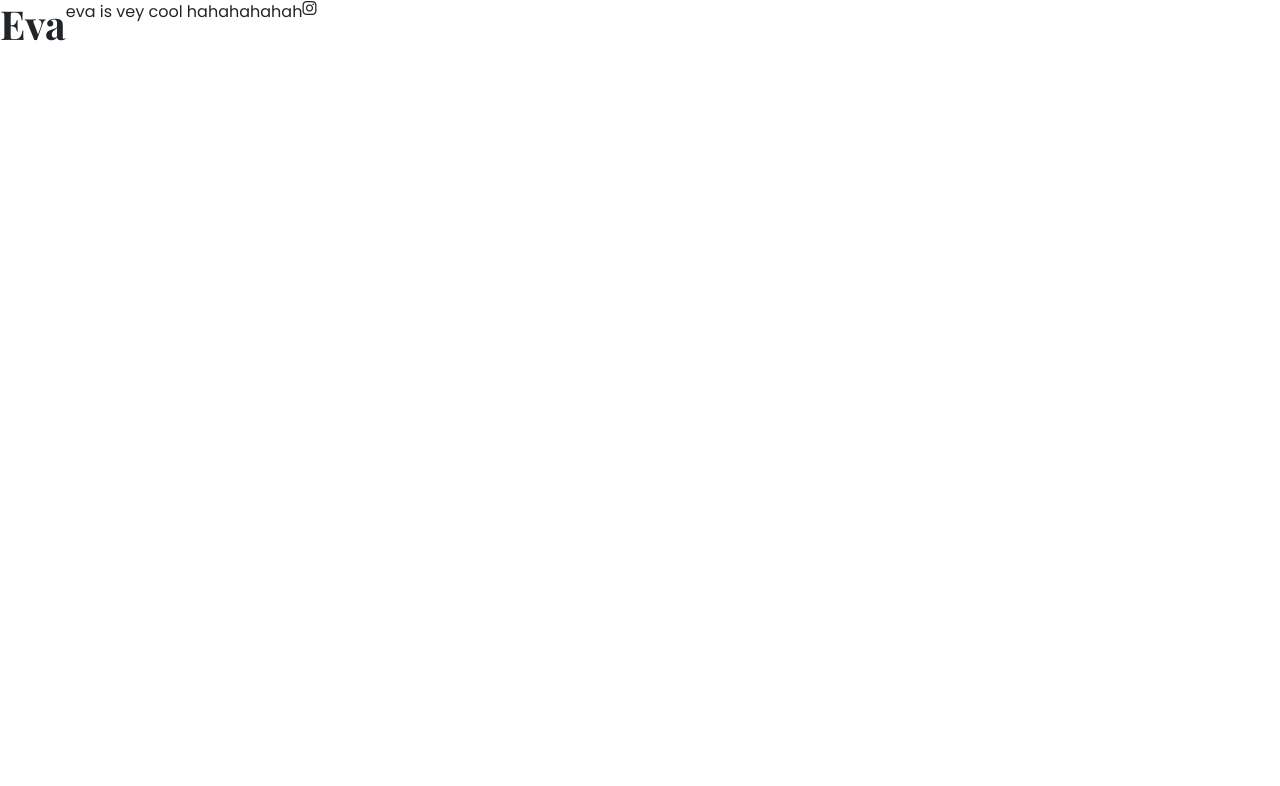
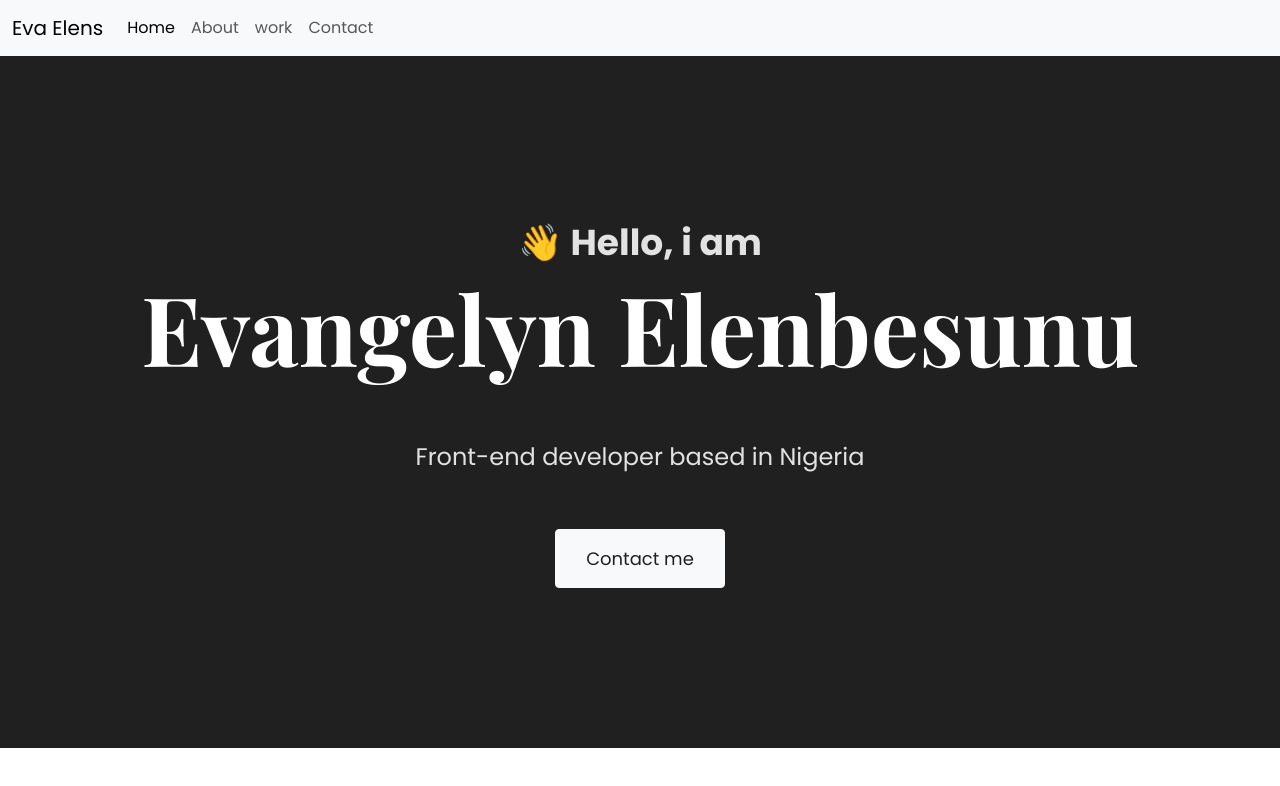
Before and after one commit to Evaelens/portfolio-project, a plain HTML site: page index.html in a window 1280 px wide. Drawn offline with nearby package versions, Linux system fonts and the light colour scheme.

Commit message:
fixed html, added more css and navbar

```diff
--- a/index.html
+++ b/index.html
@@ -2,7 +2,7 @@
 <html lang="en">
 <head>
     <meta charset="UTF-8">
-    <meta name="viewport" content="width=device-width, initial-scale=1.0">
+    <meta name="viewport" content="width=device-width, initial-scale=1.0 maximum-scale=1.0, user-scalable=no">
     <link href="https://cdn.jsdelivr.net/npm/bootstrap@5.3.3/dist/css/bootstrap.min.css" rel="stylesheet" integrity="sha384-QWTKZyjpPEjISv5WaRU9OFeRpok6YctnYmDr5pNlyT2bRjXh0JMhjY6hW+ALEwIH" crossorigin="anonymous">
     <script src="https://cdn.jsdelivr.net/npm/bootstrap@5.3.3/dist/js/bootstrap.bundle.min.js" integrity="sha384-YvpcrYf0tY3lHB60NNkmXc5s9fDVZLESaAA55NDzOxhy9GkcIdslK1eN7N6jIeHz" crossorigin="anonymous"></script>
     <link rel="preconnect" href="https://fonts.googleapis.com">
@@ -13,10 +13,35 @@
     <title>Document</title>
 </head>
 <body>
-    <div class="d-flex">
-        <h1>Eva</h1>
-        <p>eva is vey cool hahahahahah</p>
-        <i class="fa-brands fa-instagram"></i>
+    <nav class="navbar navbar-expand-lg bg-body-tertiary">
+        <div class="container-fluid">
+          <a class="navbar-brand" href="#">Eva Elens</a>
+          <button class="navbar-toggler" type="button" data-bs-toggle="collapse" data-bs-target="#navbarNav" aria-controls="navbarNav" aria-expanded="false" aria-label="Toggle navigation">
+            <span class="navbar-toggler-icon"></span>
+          </button>
+          <div class="collapse navbar-collapse" id="navbarNav">
+            <ul class="navbar-nav">
+              <li class="nav-item">
+                <a class="nav-link active" aria-current="page" href="#">Home</a>
+              </li>
+              <li class="nav-item">
+                <a class="nav-link" href="#">About</a>
+              </li>
+              <li class="nav-item">
+                <a class="nav-link" href="#">work</a>
+              </li>
+              <li class="nav-item">
+                <a class="nav-link" href="#">Contact</a>
+              </li>
+            </ul>
+          </div>
+        </div>
+    </nav>
+    <div class="header">
+        <p>👋 Hello, i am</p>
+        <h1>Evangelyn Elenbesunu</h1>
+        <h2 class="m-5">Front-end developer based in Nigeria</h2>
+        <a href="#" class="btn btn-light">Contact me</a>
     </div>
 </body>
 </html>
--- a/src/styles.css
+++ b/src/styles.css
@@ -1,12 +1,54 @@
-/*
-  font-family: "Playfair Display", serif;
-  font-family: "poppins", sans-serif;
- */
+:root {
+    --heading-Font-family: "Playfair Display", serif;
+    --default-font-family: "poppins", sans-serif;
+    --secondary-color: rgb(226, 226, 227);
+    --primary-color: #202020;
+}
+
+body {
+    font-family: var(--default-font-family);
+}
+
+h1, h2, h3, h4, h5, h6 {
+    color: white;
+    font-family: var(--heading-Font-family);
+}
 
 h1 {
-    font-family: "Playfair Display", serif;
+    font-size: 96px;
+    font-weight: bold;
 }
 
 p {
-    font-family: "poppins", sans-serif;
+    color: white;
+    font-weight: bold;
 }
+
+.header {
+    background-color: var(--primary-color);
+    text-align: center;
+    padding: 160px 0;
+}
+
+.header p {
+    font-size: 36px;
+    font-weight: bold;
+    margin: 0;
+    color: var(--secondary-color);
+}
+
+.header h2 {
+    font-family: var(--default-font-family);
+    font-weight: 400;
+    font-size: 24px;
+    line-height: 2;
+    color: var(--secondary-color);
+}
+
+.btn-light {
+    color: var(--primary-color);
+    border-radius: 4px;
+    font-size: 18px;
+    line-height: 27px;
+    padding: 15px 30px;
+}
```
